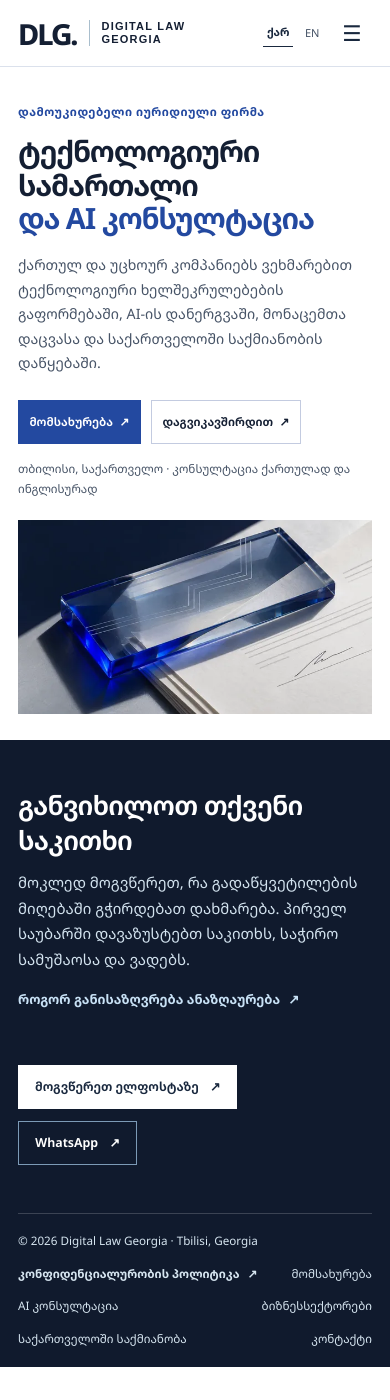
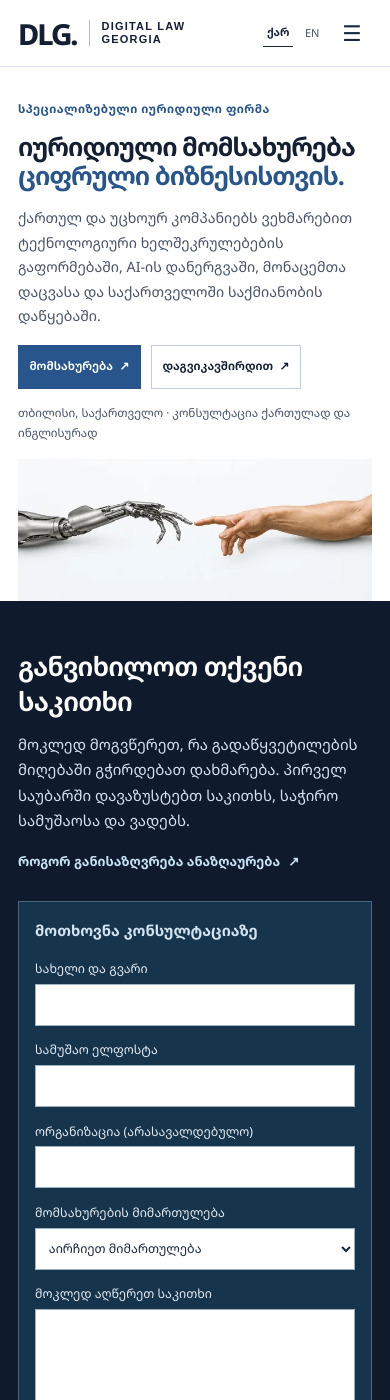
Before and after one commit to luka019/lukaswebsite, a Jekyll site: the page index.html, which Jekyll copies as it is, in a window 390 px wide and 1400 px high. Built offline with Jekyll 4.4.1, drawn with Linux system fonts in a browser that asks for light colours; some of the changed text lies outside the part shown.

Commit message:
Refine the specialist law firm homepage and AI service pages

```diff
--- a/_includes/resource-footer.html
+++ b/_includes/resource-footer.html
@@ -2,9 +2,9 @@
   <div class="container law-footer-main">
     <div class="law-footer-about">
       <a class="brand law-brand law-brand-footer" href="/" data-site-link aria-label="Digital Law Georgia — მთავარი" data-en-aria="Digital Law Georgia — home"><span class="law-brand-monogram" aria-hidden="true">DLG</span><span class="law-brand-rule" aria-hidden="true"></span><span class="law-brand-text"><strong>Digital Law</strong><small>Georgia</small></span></a>
-      <p data-en="An independent boutique legal practice dedicated to technology, AI and digital business law. Specialist advice, personal attention.">დამოუკიდებელი იურიდიული ფირმა, რომელიც სპეციალიზებულია ტექნოლოგიურ და კომერციულ სამართალში, ხელოვნური ინტელექტის რეგულირებასა და პერსონალურ მონაცემთა დაცვაში.</p>
+      <p data-en="A specialist law firm advising on technology, commercial law, AI regulation and data protection.">სპეციალიზებული იურიდიული ფირმა. ვმუშაობთ ტექნოლოგიური და კომერციული სამართლის, AI-ის რეგულირებისა და მონაცემთა დაცვის საკითხებზე.</p>
     </div>
-    <div class="law-footer-group"><p class="law-footer-title" data-en="Explore">სწრაფი ბმულები</p><a href="/services/" data-site-link data-en="Services">მომსახურება</a><a href="/advisory/" data-site-link data-en="AI Advisory">AI საკონსულტაციო მომსახურება</a><a href="/solutions/" data-site-link data-en="Focused legal solutions">მომსახურება კონკრეტული საკითხებისთვის</a><a href="/business/" data-site-link data-en="Sectors">ბიზნესსექტორები</a><a href="/business/georgia/" data-site-link data-en="Doing business in Georgia">საქართველოში საქმიანობა</a><a href="/how-we-work/" data-site-link data-en="How we work">როგორ ვმუშაობთ</a><a href="/about/" data-en="About">ჩვენ შესახებ</a><a href="/resources/" data-site-link data-en="Insights">კვლევები და ანალიტიკა</a><a href="/fees/" data-site-link data-en="Engagement and fees">ანაზღაურების პირობები</a><a href="/contact/" data-site-link data-en="Contact">კონტაქტი</a></div>
+    <div class="law-footer-group"><p class="law-footer-title" data-en="Explore">სწრაფი ბმულები</p><a href="/services/" data-site-link data-en="Services">მომსახურება</a><a href="/advisory/" data-site-link data-en="AI &amp; law">AI და სამართალი</a><a href="/solutions/" data-site-link data-en="Focused legal solutions">მომსახურება კონკრეტული საკითხებისთვის</a><a href="/business/" data-site-link data-en="Sectors">ბიზნესსექტორები</a><a href="/business/georgia/" data-site-link data-en="Doing business in Georgia">საქართველოში საქმიანობა</a><a href="/how-we-work/" data-site-link data-en="How we work">როგორ ვმუშაობთ</a><a href="/about/" data-en="About">ჩვენ შესახებ</a><a href="/resources/" data-site-link data-en="Insights">კვლევები და ანალიტიკა</a><a href="/fees/" data-site-link data-en="Engagement and fees">ანაზღაურების პირობები</a><a href="/contact/" data-site-link data-en="Contact">კონტაქტი</a></div>
     <div class="law-footer-group"><p class="law-footer-title" data-en="Contact">კონტაქტი</p><a href="mailto:digitallawgeorgia@gmail.com">digitallawgeorgia@gmail.com</a><a href="https://wa.me/995598451132" target="_blank" rel="noopener noreferrer">WhatsApp · +995 598 45 11 32</a><a href="https://www.linkedin.com/in/luka-shakhkulashvili/" target="_blank" rel="noopener noreferrer">LinkedIn <svg class="dlg-arrow-icon" viewBox="0 0 24 24" width="17" height="17" fill="none" stroke="currentColor" stroke-width="1.5" aria-hidden="true"><path d="M5 19 19 5M5 5h14v14"/></svg></a><span data-en="Tbilisi, Georgia · International matters">თბილისი, საქართველო · საერთაშორისო პროექტები</span></div>
   </div>
   <div class="container law-footer-bottom"><span>© 2026 Digital Law Georgia</span><a href="/privacy/" data-site-link data-en="Privacy">კონფიდენციალურობის პოლიტიკა</a><span data-en="General resources are not individual legal advice.">ვებგვერდზე გამოქვეყნებული ინფორმაცია ზოგადი ხასიათისაა და ინდივიდუალურ იურიდიულ კონსულტაციას არ ცვლის.</span></div>
--- a/_includes/resource-header.html
+++ b/_includes/resource-header.html
@@ -4,7 +4,7 @@
     <nav class="site-nav law-nav" id="site-nav" aria-label="მთავარი მენიუ" data-en-aria="Main navigation">
 
       <a href="/services/" data-site-link data-en="Services">მომსახურება</a>
-      <a href="/advisory/" data-site-link data-en="AI advisory">AI კონსულტაცია</a>
+      <a href="/advisory/" data-site-link data-en="AI &amp; law">AI და სამართალი</a>
       <a href="/business/" data-site-link data-en="Sectors">ბიზნესსექტორები</a>
       <a href="/resources/" data-site-link data-en="Insights">ანალიტიკა</a>
       <a href="/about/" data-site-link data-en="About">ჩვენ შესახებ</a>
--- a/dlg-hybrid.css
+++ b/dlg-hybrid.css
@@ -17,10 +17,10 @@
   --navy-deep: #101a2d;
   --ink: #141f33;
   --muted: #465366;
-  --blue: #2349a0;
+  --blue: #28568c;
   --paper: #fff;
-  --mist: #f1f4fa;
-  --line: #dbe1ec;
+  --mist: #f3f7fb;
+  --line: #d9e3ed;
   --font: DLGGeo, DLGLatin, 'Noto Sans Georgian', Arial, sans-serif;
 }
 
@@ -74,7 +74,6 @@ img { display: block; max-width: 100%; }
   font: 700 11px/1.22 Arial, sans-serif;
   letter-spacing: .11em;
 }
-.brand-name small { display: block; margin-top: 4px; color: var(--muted); font-size: 8px; letter-spacing: .04em; }
 .nav { gap: clamp(.9rem, 1.8vw, 1.55rem); }
 .nav a { padding-block: .6rem; color: var(--ink); font-size: .75rem; font-weight: 650; }
 .nav a:hover, .language a:hover { text-decoration: underline; text-underline-offset: .33em; }
@@ -106,22 +105,22 @@ img { display: block; max-width: 100%; }
 .hero { background: var(--paper); }
 .hero-inner {
   display: grid;
-  grid-template-columns: minmax(0, 1.03fr) minmax(0, 1fr);
-  align-items: center;
-  gap: clamp(2.2rem, 5vw, 4.7rem);
-  padding-block: clamp(2.8rem, 5.6vw, 5.15rem);
+  grid-template-columns: minmax(0, 1.22fr) minmax(0, .78fr);
+  align-items: end;
+  gap: clamp(1.4rem, 3vw, 2.6rem) clamp(1.7rem, 4.3vw, 4.2rem);
+  padding-top: clamp(2.4rem, 5.2vw, 4.6rem);
 }
 .eyebrow { color: var(--blue); font-size: .73rem; font-weight: 700; letter-spacing: .04em; }
 :lang(en) .eyebrow { letter-spacing: .09em; }
 .hero h1 {
-  margin-block: .84rem 1.1rem;
-  font-size: clamp(2.03rem, 3.55vw, 3.06rem);
+  margin-block: .82rem 0;
+  font-size: clamp(2.1rem, 3.8vw, 3.2rem);
   line-height: 1.14;
   letter-spacing: -.04em;
   font-weight: 680;
 }
 .hero h1 em { display: block; color: var(--blue); font-style: normal; }
-:lang(en) .hero h1 { font-size: clamp(2.6rem, 4.35vw, 3.95rem); font-weight: 680; }
+:lang(en) .hero h1 { font-size: clamp(2.45rem, 4.35vw, 3.95rem); font-weight: 680; }
 .hero .intro { color: var(--muted); font-size: 1rem; line-height: 1.72; max-width: 34rem; }
 .hero-actions, .contact-actions, .inline-links { display: flex; align-items: center; flex-wrap: wrap; gap: .75rem 1.15rem; margin-top: 1.55rem; }
 .hero .primary, .small-cta { background: var(--blue); border-color: var(--blue); color: white; }
@@ -133,11 +132,22 @@ img { display: block; max-width: 100%; }
 .contact .secondary { color: white; border-color: #7c9ab6; }
 .contact .secondary:hover { background: #284663; }
 .contact a:focus-visible, .contact button:focus-visible { outline-color: #a9d1f5; }
-.hero-photo { min-width: 0; overflow: hidden; background: #162642; }
-.hero-photo img { width: 100%; height: auto; aspect-ratio: 1.32; object-fit: cover; }
-.hero-location { margin-top: 1.35rem; color: var(--muted); font-size: .73rem; }
+.hero-photo {
+  grid-column: 1 / -1;
+  min-width: 0;
+  overflow: hidden;
+  background: #f6f8fb;
+}
+.hero-photo img {
+  width: 100%;
+  height: auto;
+  aspect-ratio: 3.85;
+  object-fit: cover;
+  object-position: center 49%;
+}
+.hero-location { margin-top: .9rem; color: var(--muted); font-size: .73rem; }
 
-.matter-nav { background: var(--mist); border-block: 1px solid var(--line); padding-block: 1.65rem 1.5rem; }
+.matter-nav { background: var(--mist); border-bottom: 1px solid var(--line); padding-block: 1.55rem 1.35rem; }
 .matter-nav h2 { margin-bottom: .9rem; font-size: 1.12rem; letter-spacing: -.018em; }
 .matter-nav-inner { display: grid; grid-template-columns: repeat(4, minmax(0, 1fr)); }
 .matter-link {
@@ -158,7 +168,7 @@ img { display: block; max-width: 100%; }
 .matter-link > span { color: var(--blue); flex: none; margin-top: .15rem; }
 .matter-description { display: block; color: var(--muted); font-size: .79rem; margin-top: .32rem; }
 
-.section { padding-block: clamp(3.1rem, 6.9vw, 6.05rem); }
+.section { padding-block: clamp(2.75rem, 5.9vw, 5.25rem); }
 .section-head {
   display: flex;
   align-items: end;
@@ -195,6 +205,7 @@ img { display: block; max-width: 100%; }
   display: grid;
   grid-template-columns: repeat(3, minmax(0, 1fr));
   gap: 0 clamp(1.5rem, 3vw, 3rem);
+  border-bottom: 1px solid var(--line);
 }
 
 .practice-card {
@@ -202,7 +213,7 @@ img { display: block; max-width: 100%; }
   grid-template-columns: minmax(0, 1fr) 1rem;
   align-content: start;
   gap: .85rem .65rem;
-  min-height: 11.3rem;
+  min-height: 10.75rem;
   padding-block: 1.15rem 1.45rem;
   border-top: 1px solid var(--line);
 }
@@ -213,40 +224,6 @@ img { display: block; max-width: 100%; }
 .practice-card > div { grid-column: 1 / -1; grid-row: 2; }
 .practice-card > span { grid-column: 2; grid-row: 1; align-self: center; color: var(--blue); }
 .practice-card p, .article p, .home-sector-link p { color: var(--muted); font-size: .87rem; line-height: 1.66; }
-
-.advisory { background: var(--navy-deep); color: white; }
-.advisory > .wrap > .section-head .text-link { color: #c5d6ff; }
-.advisory a:focus-visible, .advisory button:focus-visible, .advisory [role="tabpanel"]:focus-visible { outline-color: #a7bdff; }
-.advisory-grid {
-  display: grid;
-  grid-template-columns: minmax(0, .66fr) minmax(0, 1.34fr);
-  gap: clamp(1rem, 4vw, 4rem);
-  align-items: start;
-}
-.advisory-tabs { display: grid; gap: .35rem; }
-.advisory-tabs button {
-  min-height: 52px;
-  width: 100%;
-  padding: .65rem 1rem;
-  text-align: left;
-  color: #dce7ff;
-  background: transparent;
-  border: 1px solid #4a5975;
-  font-size: .86rem;
-  font-weight: 650;
-}
-.advisory-tabs button[aria-selected="true"] { color: white; background: #243e78; border-color: #819bd9; }
-.advisory-tabs button:hover { border-color: #a7bdff; }
-.advisory-work { padding: clamp(1.15rem, 3.3vw, 2.1rem); border: 1px solid #4a5975; background: #17243d; }
-.advisory-panel + .advisory-panel { margin-top: 1.4rem; }
-.advisory-panel[hidden] + .advisory-panel:not([hidden]) { margin-top: 0; }
-.advisory-panel h3 { font-size: clamp(1.2rem, 2vw, 1.6rem); }
-.advisory-panel p, .advisory-panel ul { color: #e0e8f7; font-size: .91rem; line-height: 1.68; }
-.advisory-panel p { margin-top: .55rem; }
-.advisory-panel .outcome-label { color: white; font-weight: 700; margin-top: .85rem; }
-.advisory-panel ul { margin: .32rem 0 1.02rem; padding-inline-start: 1.1rem; }
-.advisory-panel li + li { margin-top: .28rem; }
-.advisory-panel .text-link { color: #c5d6ff; }
 
 .home-sectors { display: grid; grid-template-columns: repeat(2, minmax(0, 1fr)); gap: 0 2rem; }
 .home-sector-link {
@@ -260,7 +237,7 @@ img { display: block; max-width: 100%; }
 .home-sector-link p { margin-top: .3rem; }
 .home-sector-link:hover h3 { color: var(--blue); text-decoration: underline; text-underline-offset: .23em; }
 .home-sector-link > span, .article > span { flex: none; color: var(--blue); }
-.practice-introduction { border-block: 1px solid var(--line); background: #f5f8fb; }
+.practice-introduction { border-bottom: 1px solid var(--line); background: #fff; }
 .home-founder-reference {
   display: grid;
   grid-template-columns: minmax(0, 630px) minmax(190px, 275px);
@@ -328,9 +305,8 @@ img { display: block; max-width: 100%; }
 @media (max-width: 1080px) {
   .wrap { width: calc(100% - 56px); }
   .nav-inner { gap: 1rem; }
-  .brand-name small { display: none; }
-  .hero-inner { gap: 1.9rem; }
-  .hero h1 { font-size: clamp(2rem, 4.2vw, 2.75rem); }
+  .hero-inner { gap: 1.6rem; }
+  .hero h1 { font-size: clamp(1.85rem, 4.05vw, 2.68rem); }
 }
 
 @media (max-width: 920px) {
@@ -358,11 +334,11 @@ img { display: block; max-width: 100%; }
 @media (max-width: 740px) {
   html { scroll-padding-top: 76px; }
   .wrap { width: calc(100% - 36px); }
-  .hero-inner, .advisory-grid, .contact-grid { grid-template-columns: minmax(0, 1fr); }
-  .hero-inner { padding: 2.2rem 0 1.6rem; gap: 1.35rem; }
-  .hero h1 { font-size: clamp(1.77rem, 7.5vw, 2.55rem); }
+  .hero-inner, .contact-grid { grid-template-columns: minmax(0, 1fr); }
+  .hero-inner { padding-top: 2rem; gap: 1rem; }
+  .hero h1 { font-size: clamp(1.48rem, 6.55vw, 2.55rem); }
   :lang(en) .hero h1 { font-size: clamp(2.04rem, 8vw, 2.8rem); }
-  .hero-actions { gap: .65rem; }
+  .hero-actions { gap: .65rem; margin-top: 1rem; }
   .hero-actions .primary, .hero-actions .secondary {
     gap: .4rem;
     padding-inline: .65rem;
@@ -373,11 +349,9 @@ img { display: block; max-width: 100%; }
   .matter-link + .matter-link { border-inline-start: 0; border-top: 1px solid var(--line); }
   .practice-card { min-height: 0; }
   .hero .intro { font-size: .89rem; }
-  .hero-photo img { aspect-ratio: 1.82; }
+  .hero-photo img { aspect-ratio: 2.48; }
   .hero-location { margin-top: .9rem; }
   .section-head { align-items: start; flex-direction: column; }
-  .advisory-tabs { grid-template-columns: repeat(2, minmax(0, 1fr)); }
-  .advisory-tabs button { font-size: .76rem; padding-inline: .6rem; }
   .home-sectors { grid-template-columns: 1fr; }
   .home-founder-reference { grid-template-columns: minmax(0, 1fr); }
   .home-founder-reference img { width: min(245px, 66vw); }
--- a/dlg-hybrid.js
+++ b/dlg-hybrid.js
@@ -22,31 +22,6 @@ window.matchMedia('(min-width: 921px)').addEventListener('change', event => {
   if (event.matches) setMenuState(false);
 });
 
-const tabs = [...document.querySelectorAll('.advisory-tabs [role="tab"]')];
-function selectTab(selected) {
-  tabs.forEach(tab => {
-    const active = tab === selected;
-    tab.setAttribute('aria-selected', String(active));
-    tab.tabIndex = active ? 0 : -1;
-    document.getElementById(tab.getAttribute('aria-controls')).hidden = !active;
-  });
-}
-tabs.forEach((tab, index) => {
-  tab.addEventListener('click', () => selectTab(tab));
-  tab.addEventListener('keydown', event => {
-    let next;
-    if (['ArrowRight', 'ArrowDown'].includes(event.key)) next = (index + 1) % tabs.length;
-    if (['ArrowLeft', 'ArrowUp'].includes(event.key)) next = (index + tabs.length - 1) % tabs.length;
-    if (event.key === 'Home') next = 0;
-    if (event.key === 'End') next = tabs.length - 1;
-    if (next === undefined) return;
-    event.preventDefault();
-    selectTab(tabs[next]);
-    tabs[next].focus();
-  });
-});
-document.querySelector('.advisory-tabs').hidden = false;
-
 const form = document.getElementById('enquiry-form');
 const draft = document.getElementById('enquiry-result');
 const email = document.getElementById('enquiry-mailto');
--- a/dlg-international.css
+++ b/dlg-international.css
@@ -7,7 +7,7 @@
 
 .dlg-international-feature {
   padding-block: clamp(2.75rem, 5vw, 4.75rem);
-  background: #eef2fa;
+  background: #f2f6fa;
   color: #141f33;
   border-block: 1px solid #d9e5ef;
 }
@@ -40,9 +40,9 @@
 }
 
 .dlg-international-feature .dlg-international-link {
-  background: #2349a0;
+  background: #28568c;
   color: #fff;
-  border: 1px solid #2349a0;
+  border: 1px solid #28568c;
 }
 
 .dlg-international-feature .dlg-international-link:hover {
@@ -67,7 +67,7 @@
   min-height: 3rem;
   padding-block: .6rem;
   font-weight: 650;
-  color: #2349a0;
+  color: #28568c;
 }
 
 .dlg-georgia-hero h1 {
--- a/index.html
+++ b/index.html
@@ -13,15 +13,15 @@
 <meta property="og:description" content="Digital Law Georgia: ტექნოლოგიური და კომერციული სამართალი, AI-ის რეგულირება და ავტომატიზაცია, პერსონალურ მონაცემთა დაცვა, ფინტექი და ხელშეკრულებები საქართველოში.">
 <meta property="og:locale" content="ka_GE">
 <meta property="og:url" content="https://lukaswebsite.vercel.app/">
-<meta property="og:image" content="https://lukaswebsite.vercel.app/assets/editorial/dlg-law-and-technology.webp">
+<meta property="og:image" content="https://lukaswebsite.vercel.app/assets/editorial/human-machine.webp">
 <meta property="og:image:alt" content="Digital Law Georgia | Technology and commercial law">
 <meta name="twitter:card" content="summary_large_image">
-<meta name="twitter:image" content="https://lukaswebsite.vercel.app/assets/editorial/dlg-law-and-technology.webp">
+<meta name="twitter:image" content="https://lukaswebsite.vercel.app/assets/editorial/human-machine.webp">
 <link rel="icon" href="/favicon.svg">
-<link rel="stylesheet" href="/dlg-hybrid.css?v=20261127-modern">
-<link rel="stylesheet" href="/dlg-international.css?v=20261127-modern">
+<link rel="stylesheet" href="/dlg-hybrid.css?v=20261127-specialist">
+<link rel="stylesheet" href="/dlg-international.css?v=20261127-specialist">
 </head>
-<body data-default-language="ka" data-description-en="Independent technology and commercial law firm in Tbilisi, Georgia. Georgian-law advice in English on market entry, technology contracts, data protection, AI governance and FinTech." data-description-ka="Digital Law Georgia: ტექნოლოგიური და კომერციული სამართალი, AI-ის რეგულირება და ავტომატიზაცია, პერსონალურ მონაცემთა დაცვა, ფინტექი და ხელშეკრულებები საქართველოში." data-title-en="Technology &amp; Commercial Law Firm in Tbilisi | Digital Law Georgia" data-title-ka="ტექნოლოგიური და კომერციული სამართალი | Digital Law Georgia">
+<body data-default-language="ka" data-description-en="Specialist technology and commercial law firm in Tbilisi, Georgia. Georgian-law advice in English on market entry, technology contracts, data protection, AI governance and FinTech." data-description-ka="Digital Law Georgia: ტექნოლოგიური და კომერციული სამართალი, AI-ის რეგულირება და ავტომატიზაცია, პერსონალურ მონაცემთა დაცვა, ფინტექი და ხელშეკრულებები საქართველოში." data-title-en="Technology &amp; Commercial Law Firm in Tbilisi | Digital Law Georgia" data-title-ka="ტექნოლოგიური და კომერციული სამართალი | Digital Law Georgia">
 <a class="skip" href="#main">
 <span data-en="Skip to content">შინაარსზე გადასვლა</span>
 </a>
@@ -29,7 +29,7 @@
 <div class="wrap nav-inner">
 <a aria-label="Digital Law Georgia" class="brand" href="#top">
 <span class="monogram">DLG.</span>
-<span class="brand-name">DIGITAL LAW<br/>GEORGIA<small>TECHNOLOGY LAW &amp; ADVISORY</small>
+<span class="brand-name">DIGITAL LAW<br/>GEORGIA
 </span>
 </a>
 <nav aria-label="მთავარი მენიუ" class="nav" data-en-aria="Main navigation" id="main-nav">
@@ -37,7 +37,7 @@
 <span data-en="Services">მომსახურება</span>
 </a>
 <a href="/advisory/" data-route="/advisory/">
-<span data-en="AI advisory">AI კონსულტაცია</span>
+<span data-en="AI &amp; law">AI და სამართალი</span>
 </a>
 <a href="/business/" data-route="/business/">
 <span data-en="Sectors">ბიზნესსექტორები</span>
@@ -67,13 +67,15 @@
 </div>
 <section class="hero">
 <div class="wrap hero-inner">
-<div class="hero-copy">
-<p class="eyebrow" data-en="INDEPENDENT LAW FIRM">დამოუკიდებელი იურიდიული ფირმა</p>
+<div class="hero-title">
+<p class="eyebrow" data-en="SPECIALIST LAW FIRM">სპეციალიზებული იურიდიული ფირმა</p>
 <h1>
-<span data-en="Technology law">ტექნოლოგიური სამართალი</span> <em>
-<span data-en="and AI advisory">და AI კონსულტაცია</span>
+<span data-en="Legal services">იურიდიული მომსახურება</span> <em>
+<span data-en="for digital businesses.">ციფრული ბიზნესისთვის.</span>
 </em>
 </h1>
+</div>
+<div class="hero-copy">
 <p class="intro" data-en="We help Georgian and international companies negotiate technology contracts, adopt AI, protect data and set up operations in Georgia.">ქართულ და უცხოურ კომპანიებს ვეხმარებით ტექნოლოგიური ხელშეკრულებების გაფორმებაში, AI-ის დანერგვაში, მონაცემთა დაცვასა და საქართველოში საქმიანობის დაწყებაში.</p>
 <div class="hero-actions">
 <a class="primary" href="#client-matters">
@@ -87,15 +89,13 @@
 </div>
 <p class="hero-location" data-en="Tbilisi, Georgia · Advice in Georgian and English">თბილისი, საქართველო · კონსულტაცია ქართულად და ინგლისურად</p>
 </div>
-<!-- Original editorial artwork for Digital Law Georgia. -->
 <figure class="hero-photo">
-  <img src="/assets/editorial/dlg-law-and-technology.webp" srcset="/assets/editorial/dlg-law-and-technology-small.webp 640w, /assets/editorial/dlg-law-and-technology.webp 1440w" sizes="(max-width: 740px) calc(100vw - 36px), 50vw" width="1440" height="960" fetchpriority="high" alt="ხელმოწერილ დოკუმენტზე მოთავსებული ლურჯი მინა ელექტრონული სქემის ხაზებით" data-en-alt="Blue glass etched with circuit lines resting on a signed document">
+  <img src="/assets/editorial/human-machine.webp" srcset="/assets/editorial/human-machine-small.webp 640w, /assets/editorial/human-machine.webp 1440w" sizes="(max-width: 740px) calc(100vw - 36px), (max-width: 1288px) calc(100vw - 88px), 1200px" width="1440" height="960" fetchpriority="high" alt="ღია ფონზე ადამიანის და რობოტის ხელების თითები ერთმანეთს უახლოვდება" data-en-alt="Human and robotic hands reach towards each other against a light background">
 </figure>
 </div>
 </section>
 <!-- home-entrances -->
 <!-- home-practices -->
-<!-- home-advisory -->
 <!-- international-feature -->
 <!-- home-founder -->
 <!-- home-sectors -->
@@ -175,13 +175,13 @@
 <span aria-hidden="true">↗</span>
 </a>
 <a data-en="Services" data-route="/services/" href="/services/">მომსახურება</a>
-<a data-en="AI advisory" data-route="/advisory/" href="/advisory/">AI კონსულტაცია</a>
+<a data-en="AI &amp; law" data-route="/advisory/" href="/advisory/">AI და სამართალი</a>
 <a data-en="Sectors" data-route="/business/" href="/business/">ბიზნესსექტორები</a>
 <a data-en="Doing business in Georgia" data-route="/business/georgia/" href="/business/georgia/">საქართველოში საქმიანობა</a>
 <a data-en="Contact" data-route="/contact/" href="/contact/">კონტაქტი</a>
 </div>
 </footer>
-<script src="/dlg-hybrid.js?v=20261127-modern" defer>
+<script src="/dlg-hybrid.js?v=20261127-specialist" defer>
 </script>
 </body>
 </html>
--- a/scripts/site-architecture.mjs
+++ b/scripts/site-architecture.mjs
@@ -3,7 +3,7 @@ import {practices} from '../catalogue.mjs';
 export const groupRoutes={"ai":"/services/ai/","privacy":"/services/privacy-and-cybersecurity/","contracts":"/services/contracts/","products":"/services/digital-products-and-ip/","fintech":"/services/fintech-and-financial-regulation/","corporate":"/services/corporate-and-commercial/"};
 export const groupRoute=g=>groupRoutes[g.key];
 export const groupedPages=practiceGroups.filter(g=>g.ids.length>1);
-const names={'/services/':{ka:'მომსახურება',en:'Practice areas'},'/advisory/':{ka:'AI კონსულტაცია',en:'AI advisory'},'/business/':{ka:'ბიზნესსექტორები',en:'Sectors'},'/solutions/':{ka:'კონკრეტული საკითხები',en:'Focused engagements'},'/resources/':{ka:'კვლევები და ანალიტიკა',en:'Insights'},'/':{ka:'მთავარი',en:'Home'}};
+const names={'/services/':{ka:'მომსახურება',en:'Practice areas'},'/advisory/':{ka:'AI და სამართალი',en:'AI and law'},'/business/':{ka:'ბიზნესსექტორები',en:'Sectors'},'/solutions/':{ka:'კონკრეტული საკითხები',en:'Focused engagements'},'/resources/':{ka:'კვლევები და ანალიტიკა',en:'Insights'},'/':{ka:'მთავარი',en:'Home'}};
 export function parentsFor(route){
  const parents=['/'];
  const root=['/services/','/advisory/','/business/','/solutions/','/resources/'].find(p=>route!==p&&route.startsWith(p));
```
Also changed, not shown: dlg-public.css (+45 -7 lines), scripts/advisory-content.mjs (+20 -6 lines), scripts/build.mjs (+3 -3 lines), scripts/homepage.mjs (+3 -40 lines), scripts/qa-browser.mjs (+8 -15 lines), scripts/qa-site.mjs (+14 -14 lines), assets/editorial/human-machine-small.webp (added), assets/editorial/human-machine.webp (added), scripts/digital-pages.mjs.
